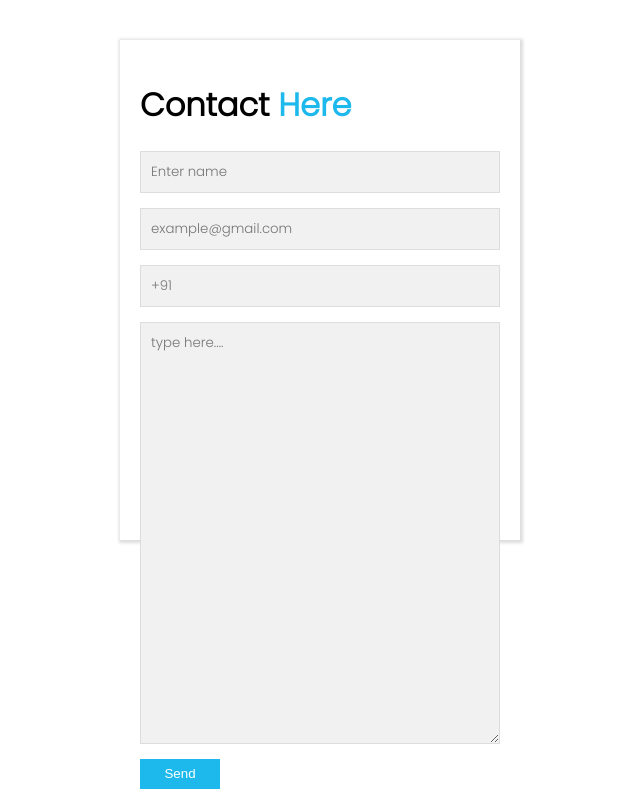
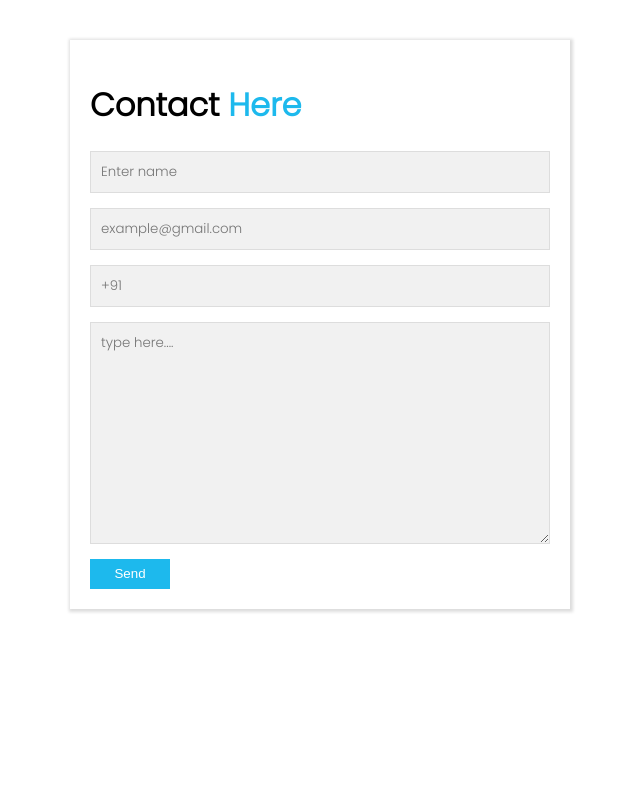
Before and after one commit to GarryMarathe/ContactUS, a React (Create React App) app: page / in a window 1280 px wide. Shown: the whole page, without its empty margins (320-960 px from the left). Built offline with nearby package versions, Linux system fonts and the light colour scheme.

Commit message:
form post3

```diff
--- a/src/components/Form.css
+++ b/src/components/Form.css
@@ -17,8 +17,8 @@ form{
     background-color: #fff;
     box-shadow: 1px 1px 3px 2px #ddd;
     margin: 40px auto;
-    max-width: 400px;
-    max-height: 500px;
+    max-width: 500px;
+    max-height: 600px;
     padding: 20px;
 }
 
--- a/src/components/Form.jsx
+++ b/src/components/Form.jsx
@@ -27,7 +27,7 @@ const Form = () => {
      <input type="email" name="email" id="" onChange={handleChange} value={data.email} placeholder='example@gmail.com'/>
      <input type="phone" name="phone" id="" onChange={handleChange} value={data.phone} placeholder='+91'/>
 
-     <textarea name="message" id="" cols="40" rows="20" onChange={handleChange} value={data.message} placeholder='type here....'/>
+     <textarea name="message" id="" cols="30" rows="10" onChange={handleChange} value={data.message} placeholder='type here....'/>
 
      <button type="submit">Send</button>
     </form>
```
